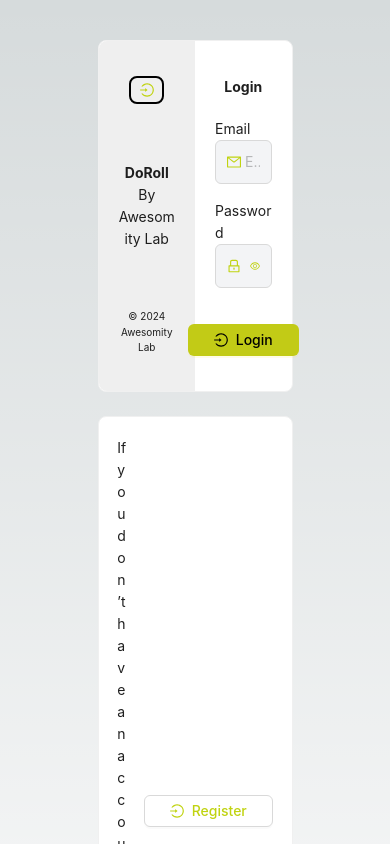
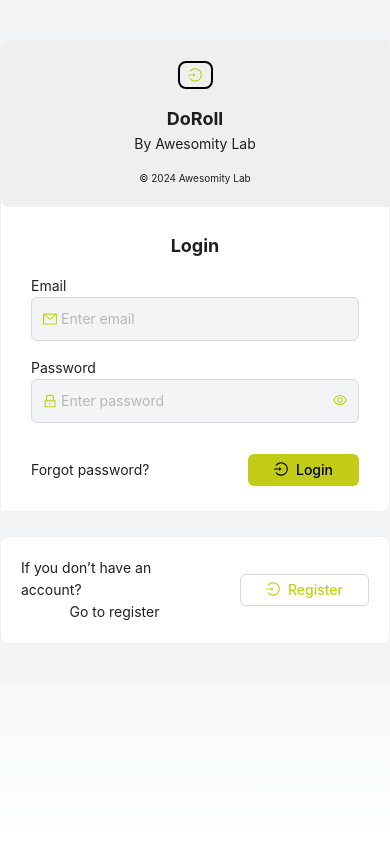
Before and after one commit to Iriboneye-Nina/Doroll-Frontend, a Next.js app: page / in a window 390 px wide. Shown: the top 844 px of the page. Built offline with nearby package versions, Linux system fonts and the light colour scheme.

Commit message:
responsiveness

```diff
--- a/src/components/content.tsx
+++ b/src/components/content.tsx
@@ -323,11 +323,12 @@ const DashboardData = () => {
               </Card>
             </div>
             <Card
-              className="shadow-sm bg-gray-100 rounded-lg mt-4"
+  className="shadow-sm bg-gray-100 rounded-lg"
   style={{
     borderRadius: "6px",
     border: "1px solid #e0e0e0",
     padding: "8px",
+    marginTop: "20px", // Increase the margin here
   }}
 >
   <div className="text-gray-500 text-xs">Daily Tip:</div>
@@ -340,6 +341,7 @@ const DashboardData = () => {
     </span>
   </div>
 </Card>
+
           </div>
         </Sider>
         <Layout style={{ padding: "0 24px", minHeight: 280 }}>
--- a/src/components/shared/layout/navbar.tsx
+++ b/src/components/shared/layout/navbar.tsx
@@ -94,16 +94,15 @@ const Navbar = (props: any) => {
       const currentDate = new Date();
       const deadlineDate = new Date(values.selectDate.format('YYYY-MM-DD'));
 
-      // Normalize dates to exclude time part
+      // Normalize dates to exclude the time part
       currentDate.setHours(0, 0, 0, 0);
       deadlineDate.setHours(0, 0, 0, 0);
 
-      // Determine status based on comparison
       let status;
       if (deadlineDate < currentDate) {
-        status = 'OFF_TRACK'; // Past date
+        status = 'OFF-TRACK'; // Past date
       } else if (deadlineDate.getTime() === currentDate.getTime()) {
-        status = 'ON_TRACK'; // Today's date
+        status = 'ON-TRACK'; // Today's date
       } else {
         status = 'PENDING'; // Future date
       }
@@ -113,22 +112,22 @@ const Navbar = (props: any) => {
         title: values.taskName,
         description: values.description,
         deadline: values.selectDate.format('YYYY-MM-DD'),
-        status: status // Ensure this matches EStatus values in backend
+        status: status // Use calculated status
       };
 
-      // Add task and handle the response
       await addTask(taskData).unwrap();
 
       message.success('Task added successfully!');
-      refetch(); // Refresh the task list
-      form.resetFields(); // Reset the form
-      setShowTaskForm(false); // Hide the form after task submission
+      refetch(); // Refetch the task list or data
+      form.resetFields(); // Reset the form fields
+      setShowTaskForm(false); // Close the form after submission
 
     } catch (error) {
       console.error('Failed to add task:', error);
       message.error('Failed to add task. Please try again.');
     }
   };
+
 
 
   const handleLogout = () => {
--- a/src/pages/index.tsx
+++ b/src/pages/index.tsx
@@ -1,5 +1,5 @@
 import React, { useState } from 'react';
-import { LoginOutlined, MailOutlined, LockOutlined, EyeOutlined } from "@ant-design/icons";
+import { LoginOutlined, MailOutlined, LockOutlined, EyeOutlined, EyeInvisibleOutlined } from "@ant-design/icons";
 import { Input, Button, Card, Typography, message } from "antd";
 import Link from "next/link";
 import { useRouter } from 'next/router';
@@ -10,6 +10,7 @@ const { Text } = Typography;
 export default function Login() {
     const [email, setEmail] = useState('');
     const [password, setPassword] = useState('');
+    const [showPassword, setShowPassword] = useState(false);
     const [login, { isLoading }] = useLoginUserMutation();
     const router = useRouter();
 
@@ -17,9 +18,11 @@ export default function Login() {
         e.preventDefault();
         try {
             const response = await login({ email, password }).unwrap();
+            const data = response;
+            localStorage.setItem("token", data.access_token);
             if (response.statusCode === 200) {
                 message.success("Login successful!");
-                router.push('/index');
+                router.push('/dashboard');
             } else {
                 message.error(response.message || "Login failed!");
             }
@@ -30,26 +33,26 @@ export default function Login() {
     };
 
     return (
-        <div className="flex flex-col items-center space-y-6 py-10">
-            <Card className="w-2/4 p-0">
-                <div className="flex justify-center rounded-[20px]">
-                    <div className="w-[50%] bg-[#eeee] flex flex-col justify-between rounded-tl-[8px] rounded-bl-[8px] py-[35px] px-[20px] items-center">
+        <div className="flex flex-col items-center space-y-6 py-10 bg-gray-100">
+            <Card className="w-full sm:w-3/4 md:w-2/3 lg:w-1/2 p-0">
+                <div className="flex flex-col lg:flex-row justify-center rounded-[20px]">
+                    <div className="lg:w-1/2 bg-[#eeee] flex flex-col justify-between rounded-tl-[8px] rounded-bl-[8px] py-[20px] px-[20px] items-center">
                         <div className="border-2 border-black p-[5px] rounded-[8px] font-bold w-[35px] text-[#A0D911] text-center flex justify-center items-center mb-4">
                             <LoginOutlined className="font-bold text-[#C0D310]" />
                         </div>
                         <div className="text-center mb-4">
-                            <h1 className="font-bold">DoRoll</h1>
+                            <h1 className="font-bold text-lg">DoRoll</h1>
                             <Text>By Awesomity Lab</Text>
                         </div>
                         <span className="text-[10px] text-center">&copy; 2024 Awesomity Lab</span>
                     </div>
-                    <form onSubmit={handleLogin} className="w-[50%] bg-white px-[20px] py-[35px] rounded-tr-[10px] rounded-br-[10px] flex flex-col items-center">
-                        <h1 className="pb-[20px] font-bold text-center">Login</h1>
+                    <form onSubmit={handleLogin} className="lg:w-1/2 bg-white px-[30px] py-[25px] rounded-tr-[10px] rounded-br-[10px] flex flex-col items-center">
+                        <h1 className="pb-[15px] font-bold text-lg text-center">Login</h1>
                         <div className="w-full mb-4">
                             <label htmlFor="" className="w-full">
                                 <Text>Email</Text>
                                 <Input
-                                    type="text"
+                                    type="email"
                                     placeholder="Enter email"
                                     prefix={<MailOutlined className="text-[#C0D310]" />}
                                     value={email}
@@ -57,20 +60,30 @@ export default function Login() {
                                 />
                             </label>
                         </div>
-                        <div className="w-full mb-4">
+                        <div className="w-full mb-4 relative">
                             <label htmlFor="" className="w-full">
                                 <Text>Password</Text>
                                 <Input
-                                    type="password"
+                                    type={showPassword ? "text" : "password"}
                                     placeholder="Enter password"
                                     prefix={<LockOutlined className="text-[#C0D310]" />}
-                                    suffix={<EyeOutlined className="text-[10px] text-[#C0D310]" />}
+                                    suffix={
+                                        <span
+                                            onClick={() => setShowPassword(!showPassword)}
+                                            className="cursor-pointer text-[#C0D310]"
+                                        >
+                                            {showPassword ? <EyeInvisibleOutlined /> : <EyeOutlined />}
+                                        </span>
+                                    }
                                     value={password}
                                     onChange={(e) => setPassword(e.target.value)}
                                 />
                             </label>
                         </div>
-                        <div className="flex flex-col items-center w-full pt-[20px]">
+                        <div className="flex items-center justify-between w-full pt-[15px]">
+                            <Link href="/forgotPassword">
+                               Forgot password?
+                            </Link>
                             <Button
                                 type="primary"
                                 icon={<LoginOutlined />}
@@ -84,19 +97,20 @@ export default function Login() {
                 </div>
             </Card>
 
-            <Card className="w-2/4 p-0">
+            <Card className="w-full flex sm:w-3/4 md:w-2/3 lg:w-1/2 p-0">
     <div className="flex justify-center items-center p-5">
         <div className="flex flex-col items-center mr-4">
             <Text>If you don’t have an account?</Text>
             <Text>Go to register</Text>
          </div>
-                    <Link href="/signUp">
+         <Link href="/signUp" className="ml-4">
             <Button icon={<LoginOutlined className="text-[#C0D310]" />} className="text-[#C0D310]">
                 Register
             </Button>
          </Link>
  </div>
    </Card>
+
         </div>
     );
 }
--- a/src/pages/login.tsx
+++ b/src/pages/login.tsx
@@ -31,7 +31,6 @@ export default function Login() {
             message.error(errorMsg);
         }
     };
-
     return (
         <div className="flex flex-col items-center space-y-6 py-10 bg-gray-100">
             <Card className="w-full sm:w-3/4 md:w-2/3 lg:w-1/2 p-0">
```
Also changed, not shown: src/pages/signUp.tsx (+18 -6 lines). Lines whose indentation alone changed are shown as unchanged.
